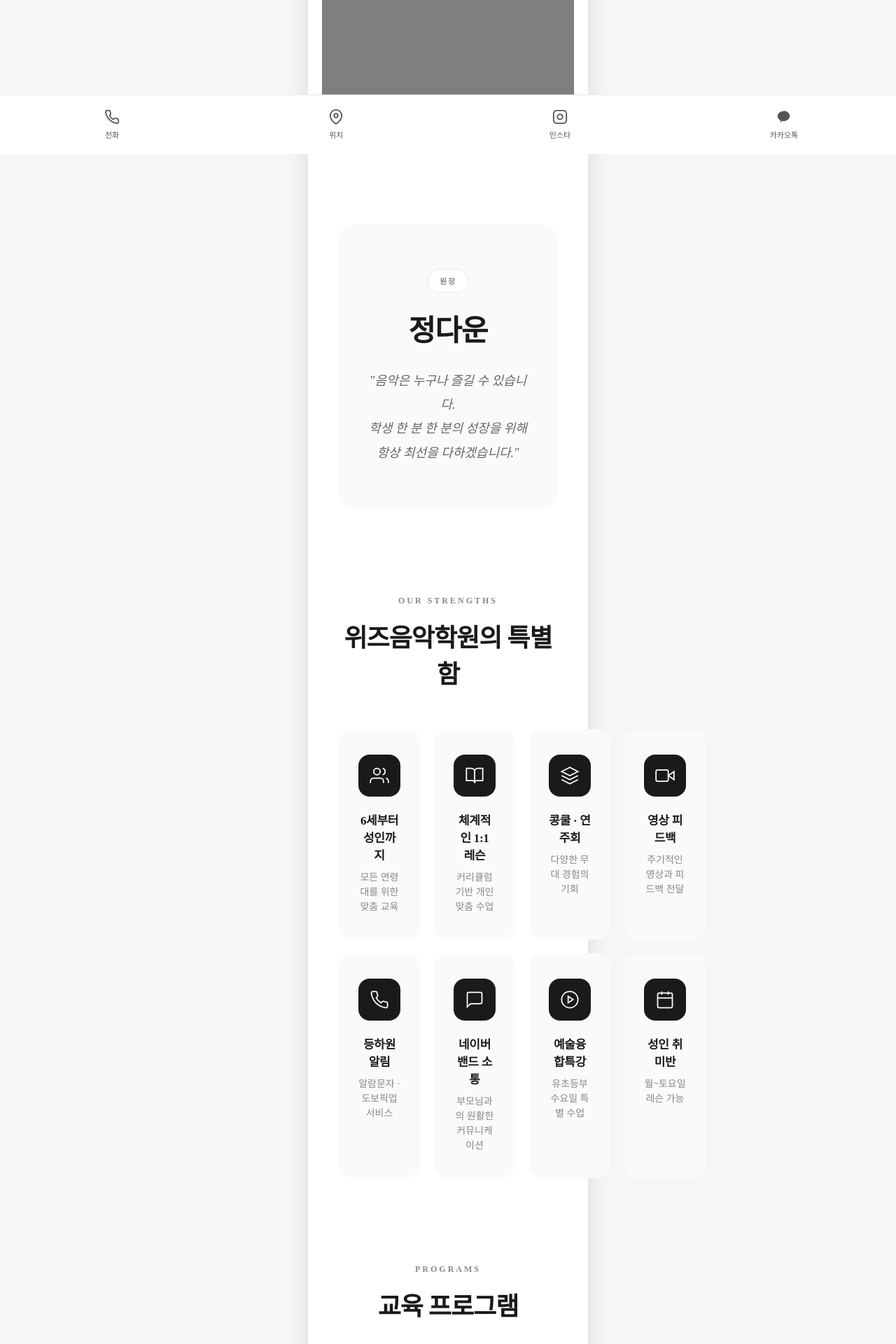
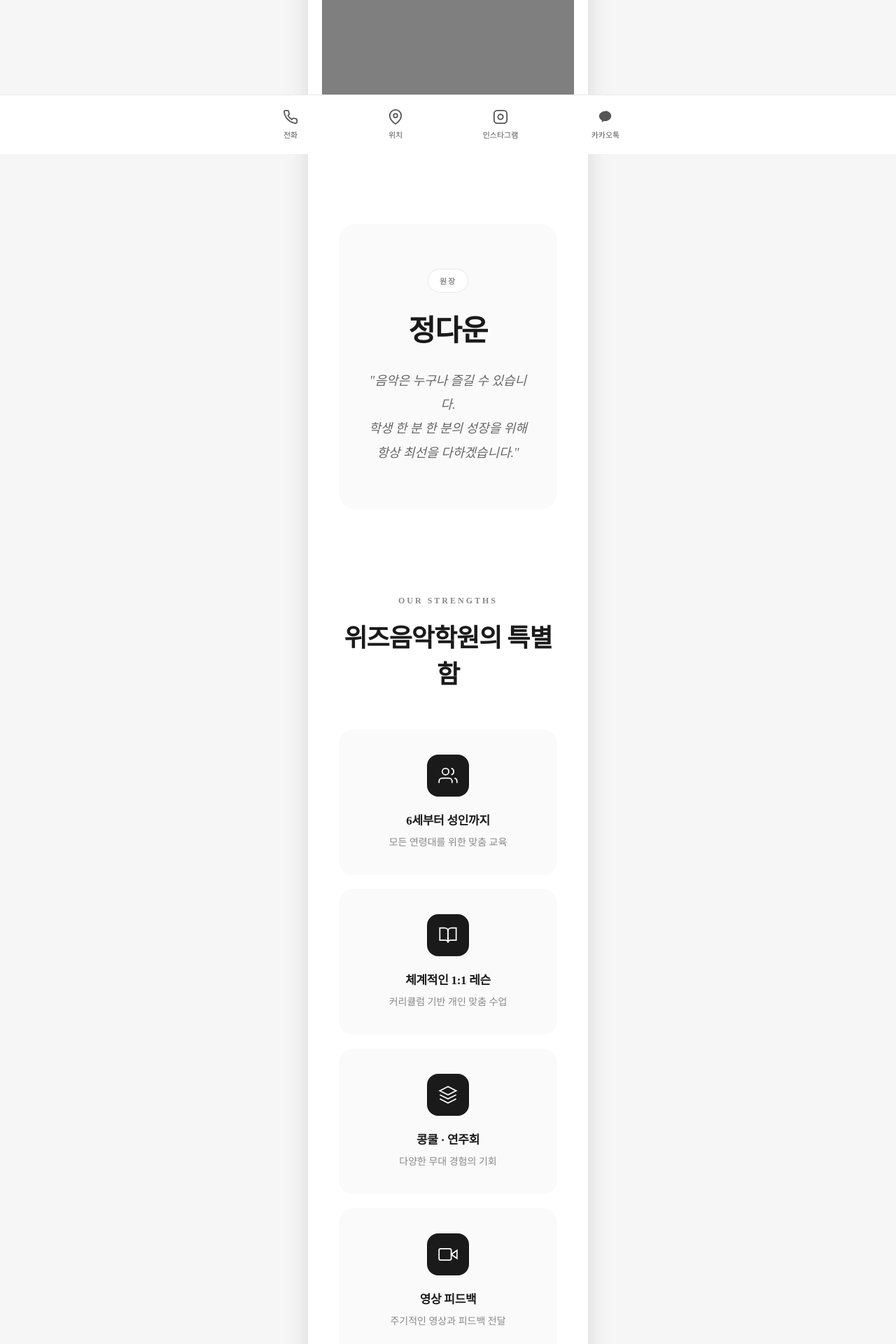
Before and after one commit to ZZongHyeon/wiz_music, a React (Vite) app: page / in a window 1280 px wide. Shown: the part 580-2500 px from the top of the page at 70% size. Built offline with nearby package versions, Linux system fonts and the light colour scheme.

Commit message:
가로 1025 이상 버튼 벗어남 방지, 헤더푸터 스크롤방지

```diff
--- a/src/pages/Home.css
+++ b/src/pages/Home.css
@@ -1,3 +1,7 @@
+html,
+body {
+  overflow-x: hidden;
+}
 * {
   margin: 0;
   padding: 0;
@@ -140,7 +144,8 @@
    메인 콘텐츠
 ======================================== */
 .main-content {
-  max-width: 1200px;
+  overflow-x: hidden;
+  max-width: 1280px;
   margin: 0 auto;
   padding: 100px 24px;
 }
@@ -221,7 +226,7 @@
 
 .features-grid {
   display: grid;
-  grid-template-columns: repeat(4, 1fr);
+  grid-template-columns: repeat(auto-fit, minmax(260px, 1fr));
   gap: 20px;
 }
 
@@ -269,10 +274,11 @@
   margin-bottom: 120px;
 }
 
+.features-grid,
 .programs-grid {
   display: grid;
-  grid-template-columns: repeat(3, 1fr);
-  gap: 24px;
+  grid-template-columns: repeat(auto-fit, minmax(260px, 1fr));
+  gap: 20px;
 }
 
 .program-card {
@@ -442,7 +448,7 @@
 ======================================== */
 .footer {
   background-color: #1a1a1a;
-  padding: 64px 24px 100px;
+  padding: 20px 20px 20px;
 }
 
 .footer-inner {
@@ -485,11 +491,16 @@
   left: 0;
   right: 0;
   z-index: 100;
-  display: flex;
   background-color: #ffffff;
   border-top: 1px solid #e8e8e8;
   padding: 12px 0;
   padding-bottom: calc(12px + env(safe-area-inset-bottom));
+}
+
+.bottom-nav-inner {
+  display: flex;
+  max-width: 600px;
+  margin: 0 auto;
 }
 
 .bottom-nav-item {
@@ -564,8 +575,8 @@
 
   .hero-section {
     height: 85vh;
-    min-height: 500px;
-    max-height: 500px;
+    min-height: 400px;
+    max-height: 400px;
   }
 
   .hero-badge {
@@ -692,7 +703,7 @@
   }
 
   .footer {
-    padding: 48px 20px 88px;
+    padding: 20px 20px 20px;
   }
 
   .bottom-nav {
@@ -751,3 +762,9 @@
     flex: 1;
   }
 }
+@media (min-width: 1600px) {
+  .main-content {
+    max-width: 1440px;
+    padding: 120px 48px;
+  }
+}
--- a/src/pages/Home.jsx
+++ b/src/pages/Home.jsx
@@ -328,6 +328,7 @@ const Home = () => {
 
       {/* 하단 고정 네비게이션 바 */}
       <nav className="bottom-nav">
+        <div className="bottom-nav-inner">
           <a href="tel:010-5687-3749" className="bottom-nav-item">
             <svg
               width="22"
@@ -378,7 +379,7 @@ const Home = () => {
               <path d="M16 11.37A4 4 0 1 1 12.63 8 4 4 0 0 1 16 11.37z"></path>
               <line x1="17.5" y1="6.5" x2="17.51" y2="6.5"></line>
             </svg>
-          <span>인스타</span>
+            <span>인스타그램</span>
           </a>
           <a
             href="https://open.kakao.com/"
@@ -391,6 +392,7 @@ const Home = () => {
             </svg>
             <span>카카오톡</span>
           </a>
+        </div>
       </nav>
     </div>
   );
```
Lines whose indentation alone changed are shown as unchanged.
